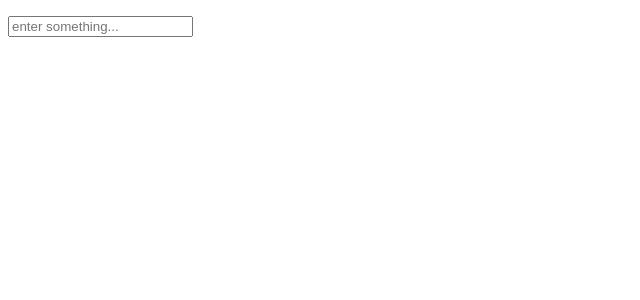
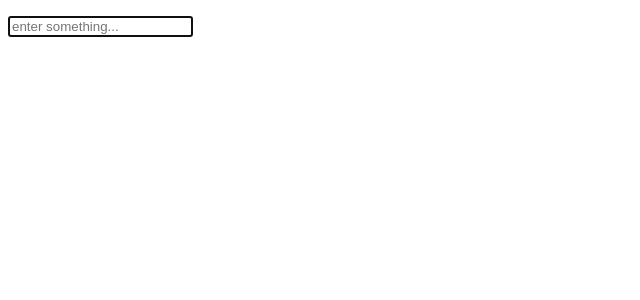
Before and after one commit to SOUROVSARKERTEC12/React, a React (Create React App) app: page / in a window 1280 px wide. Shown: the top 300 px of the page, without its empty margins (0-640 px from the left). Built offline with nearby package versions, Linux system fonts and the light colour scheme.

Commit message:
focus the current element using useRef()

```diff
--- a/src/App.js
+++ b/src/App.js
@@ -1,4 +1,4 @@
-import React from 'react';
+import React, { useEffect } from 'react';
 import From from './components/From';
 
 export default function App(){
--- a/src/components/From.js
+++ b/src/components/From.js
@@ -1,10 +1,16 @@
-import React from 'react';
+import React, { useEffect, useRef } from 'react';
 
-export default function From(){
+export default function From() {
+    const inputRef = useRef(null);
+
+    useEffect(() => {
+        //component did load
+        inputRef.current.focus();
+    }, []);
     return (
         <div>
             <p>
-                <input type='text' placeholder="enter something..." />
+                <input ref={inputRef} type='text' placeholder='enter something...' />
             </p>
         </div>
     );
```
